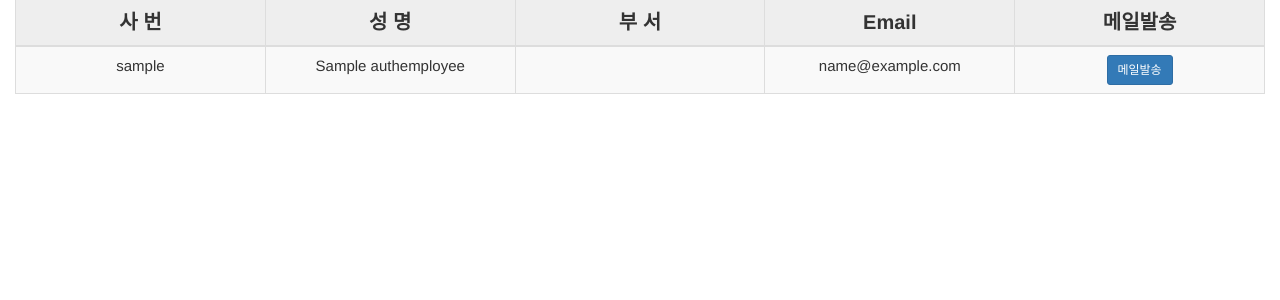
After one commit to ccf05017/vacationCalendar, a Django app: template src/templates/noAnswer.html in a window 1280 px wide. The commit adds this page. Shown: the top 300 px of the page. Run offline with Django 3.2, Linux system fonts and the light colour scheme; the template is opened without the code that fills it: most values are stand-ins (such as "Sample title", 1, 10 or a date in 2020); some libraries are stand-ins or nearby versions.

Commit message:
VacationCalendar - first completion - theres really many things to do -_- - add validation, more months, move month function and etc - but it was fun :)'

```diff
--- a/src/calendarModule/urls.py
+++ b/src/calendarModule/urls.py
@@ -3,5 +3,6 @@ from django.contrib import admin
 from . import views
 
 urlpatterns = [
-    url(r'^(?P<year>[0-9]{4})/(?P<month>[0-9]{2})/$', views.viewCalendar, name='viewCalendar')
+    url(r'^(?P<year>[0-9]{4})/(?P<month>[0-9]{2})/$', views.viewCalendar, name='viewCalendar'),
+    url(r'^noAnswer/', views.noAnswer, name='noAnswer'),
 ]
--- a/src/loginVacation/urls.py
+++ b/src/loginVacation/urls.py
@@ -5,4 +5,5 @@ from . import views
 urlpatterns = [
     url(r'^login/', views.loginVacation, name='loginVacation'),
     url(r'^inputVacation/', views.inputVacation, name='inputVacation'),
+    url(r'^completeInput/', views.completeInput, name='completeInput'),
 ]
--- a/src/static/css/base.css
+++ b/src/static/css/base.css
@@ -7,8 +7,8 @@ td {
   padding: 10px 10px 3px 0px;
   width: 110px;
   max-width: 110px;
-  height: 110px;
-  max-height: 110px;
+  height: 130px;
+  max-height: 130px;
   border-top: 1px solid #ddd;
   border-bottom: 1px solid #ddd;
   border-right: 1px solid #ddd;
@@ -23,12 +23,20 @@ th {
   border-right: 1px solid #ddd;
   border-left: 1px solid #ddd;
   text-align: center;
-  font-size: 15px;
+  font-size: 20px;
   background-color: #eee;
 }
 
 tbody {
   vertical-align: top
+}
+
+.noanswer-table {
+  text-align: center;
+}
+
+.noanswer-tr {
+  text-align: center;
 }
 
 .month {
@@ -109,8 +117,80 @@ tbody {
 }
 
 .form-vacationdate {
-  max-width: 350px;
+  max-width: 700px;
   padding: 15px;
   margin: 0 auto;
   align-items: center;
 }
+
+.table-responsive {
+    min-height: .01%;
+    overflow-x: auto;
+}
+
+td.noanswer-td {
+  vertical-align: middle;
+  text-align: center;
+  font-size: 15px;
+  height: inherit;
+  padding: 10px 10px 10px 10px;
+}
+
+.to-no-answer {
+  text-align: center;
+  background-color: white;
+}
+
+.container .jumbotron {
+    text-align: center
+    padding-right: 15px;
+    padding-left: 15px;
+    border-radius: 6px;
+}
+
+.jumbotron {
+    padding-top: 30px;
+    padding-bottom: 30px;
+    margin-bottom: 30px;
+    color: inherit;
+    background-color: #eee;
+}
+
+.jumbotron-h1 {
+  text-align: center;
+}
+
+.jumbotron p {
+    margin-bottom: 15px;
+    font-size: 21px;
+    font-weight: 200;
+}
+
+.lead {
+    text-align: center;
+    margin-bottom: 20px;
+    font-size: 16px;
+    font-weight: 300;
+    line-height: 1.4;
+}
+
+.fieldWrapper-start {
+  text-align: center;
+  font-size: 20px;
+}
+
+.fieldWrapper-end {
+  font-size:20px;
+  text-align: center;
+}
+
+.jumbotron .btn {
+    padding: 14px 24px;
+    font-size: 21px;
+    width: 330px;
+    vertical-align: middle;
+}
+
+.to-middle {
+  margin-top: 130px;
+}
--- a/src/templates/login.html
+++ b/src/templates/login.html
@@ -1,7 +1,7 @@
 {% extends "base.html" %}
 {% block body %}
 <div class="container">
-
+  <div class="to-middle">
     <form class="form-signin" method="post" action="">
       {% csrf_token %}
       <h2 class="form-signin-heading">Please Login</h2>
@@ -12,6 +12,6 @@
       </br>
       <button class="btn btn-lg btn-primary btn-block" type="submit">Login</button>
     </form>
-
+  </div>
 </div>
 {% endblock %}
--- /dev/null
+++ b/src/templates/noAnswer.html
@@ -0,0 +1,44 @@
+{% extends "base.html" %}
+{% block body %}
+<div class="container-fluid">
+
+  <div class="table-responsive">
+    <table class="table table-striped">
+      <thead>
+        <tr>
+          <th>사  번</th>
+          <th>성  명</th>
+          <th>부  서</th>
+          <th>Email</th>
+          <th>메일발송</th>
+        </tr>
+      </thead>
+      <tbody class="noanswer-table">
+        {% for user in noanswer_result_list %}
+          <tr class="noanswer-tr">
+            <td class="noanswer-td">{{ user.username }}</td>
+            <td class="noanswer-td">{{ user.authemployee.realName }}</td>
+            <td class="noanswer-td">
+              {% if user.authemployee.department == 'nw' %}
+                IDC Network
+              {% elif user.authemployee.department == 'sr' %}
+                IDC Technology
+              {% endif %}
+            </td>
+            <td class="noanswer-td">{{ user.email }}</td>
+            <td class="noanswer-td">
+              <form class="send-mail" method="post" action="">
+                {% csrf_token %}
+                <button class="btn btn-sm btn-primary" type="button">메일발송</button>
+              </form>
+            </td>
+          </tr>
+        {% endfor %}
+      </tbody>
+    </table>
+  </div>
+
+
+</div>
+
+{% endblock %}
--- a/src/vacationCalendar/settings.py
+++ b/src/vacationCalendar/settings.py
@@ -129,3 +129,9 @@ STATICFILES_DIRS = [
     os.path.join(BASE_DIR, "static"),
     #'/var/www/static/',
 ]
+
+EMAIL_USE_TLS = True
+EMAIL_HOST = 'smtp.gmail.com'
+EMAIL_HOST_USER = 'test'
+EMAIL_HOST_PASSWORD = 'test'
+EMAIL_PORT = 587
```
Also changed, not shown: src/calendarModule/models.py (+18 -0 lines), src/calendarModule/views.py (+33 -1 lines), src/loginVacation/forms.py (added, +14 -0 lines), src/loginVacation/models.py (+14 -0 lines), src/loginVacation/views.py (+51 -10 lines), src/templates/completeInput.html (added, +16 -0 lines), src/templates/inputVacation.html (+39 -1 lines), src/templates/viewCalendar.html (+12 -3 lines), src/calendarModule/migrations/0002_auto_20170927_0656.py (added), src/calendarModule/migrations/0003_auto_20170928_0053.py (added), src/loginVacation/migrations/0004_authemployee_department.py (added), src/loginVacation/migrations/0005_auto_20170928_0053.py (added). Lines whose indentation alone changed are shown as unchanged.
